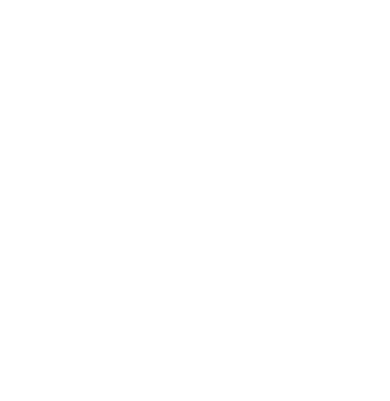
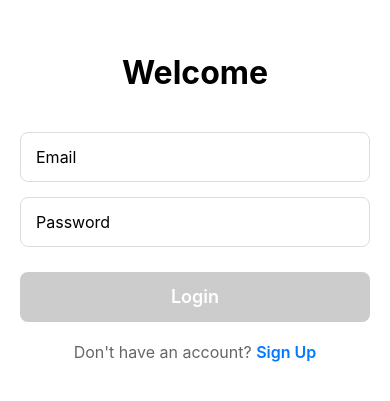
Before and after one commit to oduntane/framez, a React Native app: screen /Login in a window 390 px wide. Shown: the part 215-616 px from the top of the page. Built offline with nearby package versions, Linux system fonts and the light colour scheme.

Commit message:
feat: :sparkles: implement LoginScreen

```diff
--- a/App.tsx
+++ b/App.tsx
@@ -1,22 +1,65 @@
 import { NavigationContainer } from '@react-navigation/native';
 import { createNativeStackNavigator } from '@react-navigation/native-stack';
 import { StatusBar } from 'expo-status-bar';
-import { StyleSheet, View } from 'react-native';
+import React, { useEffect, useState } from 'react';
+import { ActivityIndicator, StyleSheet, Text, View } from 'react-native';
+import LoginScreen from './screens/LoginScreen';
+import { useAuthStore } from './stores/authStore';
 
 const Stack = createNativeStackNavigator();
 
 // Placeholder screens until we implement them
-const LoginScreen = () => <View style={styles.container} />;
-const FeedScreen = () => <View style={styles.container} />;
+const FeedScreen = () => (
+  <View style={styles.container}>
+    <Text>Feed Screen</Text>
+  </View>
+);
+
+const SignUpScreen = () => (
+  <View style={styles.container}>
+    <Text>Sign Up Screen (Coming Soon)</Text>
+  </View>
+);
 
 export default function App() {
+  const [isReady, setIsReady] = useState(false);
+  const isAuthenticated = useAuthStore((state) => state.isAuthenticated);
+  const checkAuthStatus = useAuthStore((state) => state.checkAuthStatus);
+
+  useEffect(() => {
+    const initializeAuth = async () => {
+      try {
+        await checkAuthStatus();
+      } catch (error) {
+        console.error('Error checking auth status:', error);
+      } finally {
+        setIsReady(true);
+      }
+    };
+
+    initializeAuth();
+  }, []);
+
+  if (!isReady) {
+    return (
+      <View style={styles.container}>
+        <ActivityIndicator size="large" color="#007AFF" />
+      </View>
+    );
+  }
+
   return (
     <NavigationContainer>
       <StatusBar style="auto" />
-      <Stack.Navigator initialRouteName="Login">
+      <Stack.Navigator initialRouteName={isAuthenticated ? 'Feed' : 'Login'}>
         <Stack.Screen
           name="Login"
           component={LoginScreen}
+          options={{ headerShown: false }}
+        />
+        <Stack.Screen
+          name="SignUp"
+          component={SignUpScreen}
           options={{ headerShown: false }}
         />
         <Stack.Screen
--- a/package.json
+++ b/package.json
@@ -25,9 +25,9 @@
   },
   "devDependencies": {
     "@testing-library/react-native": "^13.3.3",
-    "@types/jest": "^30.0.0",
+    "@types/jest": "29.5.14",
     "@types/react": "~19.1.0",
-    "jest": "^30.2.0",
+    "jest": "~29.7.0",
     "jest-expo": "~54.0.13",
     "react-test-renderer": "^19.1.0",
     "typescript": "~5.9.2"
--- /dev/null
+++ b/screens/LoginScreen.tsx
@@ -0,0 +1,171 @@
+import { useNavigation } from '@react-navigation/native';
+import React, { useState } from 'react';
+import {
+    ActivityIndicator,
+    KeyboardAvoidingView,
+    Platform,
+    StyleSheet,
+    Text,
+    TextInput,
+    TouchableOpacity,
+    View,
+} from 'react-native';
+import { authService } from '../services/authService';
+import { useAuthStore } from '../stores/authStore';
+
+const LoginScreen = () => {
+  const [email, setEmail] = useState('');
+  const [password, setPassword] = useState('');
+  const [error, setError] = useState('');
+
+  const navigation = useNavigation();
+  const setUser = useAuthStore((state) => state.setUser);
+  const setAuthenticated = useAuthStore((state) => state.setAuthenticated);
+  const setLoading = useAuthStore((state) => state.setLoading);
+  const loading = useAuthStore((state) => state.loading);
+
+  const handleLogin = async () => {
+    try {
+      setError('');
+      setLoading(true);
+
+      const { user, session } = await authService.login(email, password);
+
+      setUser(user);
+      setAuthenticated(true);
+
+      navigation.navigate('Feed' as never);
+    } catch (err: any) {
+      setError(err.message);
+    } finally {
+      setLoading(false);
+    }
+  };
+
+  const isFormValid = email.trim() !== '' && password.trim() !== '';
+
+  return (
+    <KeyboardAvoidingView
+      style={styles.container}
+      behavior={Platform.OS === 'ios' ? 'padding' : 'height'}
+    >
+      <View style={styles.formContainer}>
+        <Text style={styles.title}>Welcome</Text>
+
+        <TextInput
+          style={styles.input}
+          placeholder="Email"
+          value={email}
+          onChangeText={setEmail}
+          autoCapitalize="none"
+          keyboardType="email-address"
+          editable={!loading}
+        />
+
+        <TextInput
+          style={styles.input}
+          placeholder="Password"
+          value={password}
+          onChangeText={setPassword}
+          secureTextEntry
+          editable={!loading}
+        />
+
+        {error ? <Text style={styles.errorText}>{error}</Text> : null}
+
+        {loading && (
+          <ActivityIndicator
+            testID="loading-spinner"
+            size="large"
+            color="#007AFF"
+            style={styles.spinner}
+          />
+        )}
+
+        <TouchableOpacity
+          testID="login-button"
+          style={[styles.button, !isFormValid && styles.buttonDisabled]}
+          onPress={handleLogin}
+          disabled={!isFormValid || loading}
+          accessibilityState={{ disabled: !isFormValid || loading }}
+        >
+          <Text style={styles.buttonText}>Login</Text>
+        </TouchableOpacity>
+
+        <TouchableOpacity
+          style={styles.signupLink}
+          onPress={() => navigation.navigate('SignUp' as never)}
+        >
+          <Text style={styles.signupText}>
+            Don't have an account? <Text style={styles.signupTextBold}>Sign Up</Text>
+          </Text>
+        </TouchableOpacity>
+      </View>
+    </KeyboardAvoidingView>
+  );
+};
+
+const styles = StyleSheet.create({
+  container: {
+    flex: 1,
+    backgroundColor: '#fff',
+  },
+  formContainer: {
+    flex: 1,
+    justifyContent: 'center',
+    padding: 20,
+  },
+  title: {
+    fontSize: 32,
+    fontWeight: 'bold',
+    marginBottom: 40,
+    textAlign: 'center',
+  },
+  input: {
+    height: 50,
+    borderWidth: 1,
+    borderColor: '#ddd',
+    borderRadius: 8,
+    paddingHorizontal: 15,
+    marginBottom: 15,
+    fontSize: 16,
+  },
+  button: {
+    height: 50,
+    backgroundColor: '#007AFF',
+    borderRadius: 8,
+    justifyContent: 'center',
+    alignItems: 'center',
+    marginTop: 10,
+  },
+  buttonDisabled: {
+    backgroundColor: '#ccc',
+  },
+  buttonText: {
+    color: '#fff',
+    fontSize: 18,
+    fontWeight: '600',
+  },
+  errorText: {
+    color: 'red',
+    marginBottom: 10,
+    textAlign: 'center',
+  },
+  spinner: {
+    marginVertical: 10,
+  },
+  signupLink: {
+    marginTop: 20,
+    alignItems: 'center',
+  },
+  signupText: {
+    fontSize: 16,
+    color: '#666',
+  },
+  signupTextBold: {
+    color: '#007AFF',
+    fontWeight: '600',
+  },
+});
+
+export default LoginScreen;
--- a/tsconfig.json
+++ b/tsconfig.json
@@ -1,6 +1,7 @@
 {
   "extends": "expo/tsconfig.base",
   "compilerOptions": {
-    "strict": true
+    "strict": true,
+    "jsx": "react-native"
   }
 }
```
Also changed, not shown: stores/authStore.ts (+3 -7 lines), 2 other files (tests, documents, lock files or other folders).
